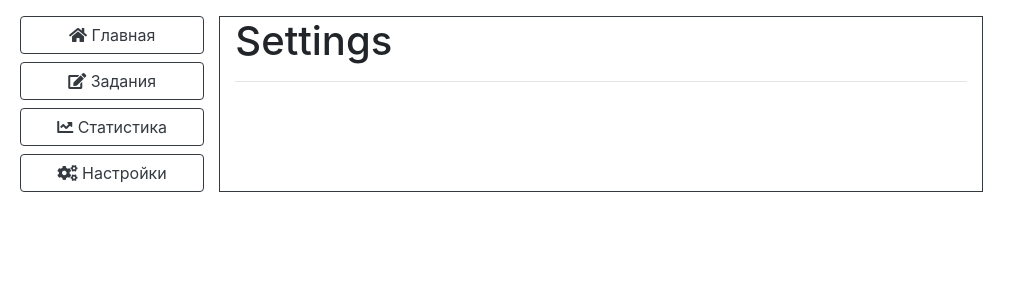
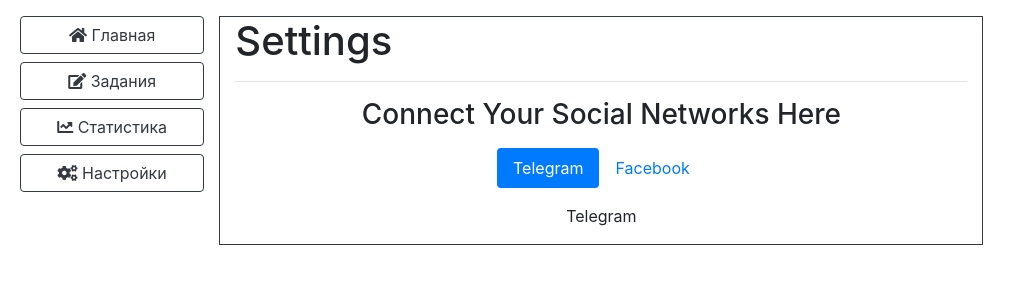
Before and after one commit to shevchenkodim/Auto-posting-service, a Django app: page /studio/settings/ in a window 1280 px wide. Shown: the part 70-370 px from the top of the page, without its empty margins (0-1026 px from the left). Run offline with Django 3.2, Linux system fonts and the light colour scheme; some libraries are stand-ins or nearby versions.

Commit message:
Add Profile Form, add navbar page cconnect to cocial network (not add forms)
:Release Notes:

:Detailed Notes:

:Testing Performed:
No tests

:QA Notes:

:Issues Addressed:

Signed-off-by: Shevchenko Dmytro <dimashevchenko10021999@gmail.com>

```diff
--- a/templates/studio/settings.html
+++ b/templates/studio/settings.html
@@ -4,5 +4,24 @@
 {% block content %}
     {% block title %}
         <h1>Settings</h1><hr>
+        <div class="d-flex justify-content-center">
+            <h3>Connect Your Social Networks Here</h3>
+        </div>
+        <div class="d-flex justify-content-center mt-2">
+            <ul class="nav nav-pills mb-3" id="pills-tab" role="tablist">
+                <li class="nav-item">
+                    <a class="nav-link active" id="pills-home-tab" data-toggle="pill" href="#pills-home" role="tab" aria-controls="pills-home" aria-selected="true">Telegram</a>
+                </li>
+                <li class="nav-item">
+                    <a class="nav-link" id="pills-profile-tab" data-toggle="pill" href="#pills-profile" role="tab" aria-controls="pills-profile" aria-selected="false">Facebook</a>
+                </li>
+            </ul>
+        </div>
+        <div class="d-flex justify-content-center mb-3">
+            <div class="tab-content" id="pills-tabContent">
+                <div class="tab-pane fade show active" id="pills-home" role="tabpanel" aria-labelledby="pills-home-tab">Telegram</div>
+                <div class="tab-pane fade" id="pills-profile" role="tabpanel" aria-labelledby="pills-profile-tab">Facebook</div>
+            </div>
+        </div>
     {% endblock title%}
 {% endblock content %}
--- a/templates/studio/studio.html
+++ b/templates/studio/studio.html
@@ -22,7 +22,42 @@
     <div class="col-7 border border-dark mt-2">
         {% block content %}
             {% block title %}
-                <h1>My studio</h1><hr>
+            <div class="portlet-body">
+                <div class="row">
+                    <input name="csrf_token" type="hidden" id="csrf_token" value="{{ csrf_token }}">
+                    <input type="hidden" id="url" value=""/>
+                    <div class="col-6">
+                        <h3>Account Detail</h3>
+                        <div class="img d-flex justify-content-center">
+                            <img src="https://upload.wikimedia.org/wikipedia/commons/thumb/0/0a/Python.svg/1024px-Python.svg.png" alt="..." class="rounded-circle  " height="160" width="auto">
+                        </div>
+                        <form enctype="multipart/form-data">
+                          <div class="form-group ">
+                            <label for="exampleFormControlFile1">Example file input</label>
+                            <input type="file" class="form-control-file" id="icon">
+                          </div>
+                        </form>
+                        <div class="form-label-group">
+                            <input required readonly placeholder="Email Address" id="account_email" name="account[email]" type="email" class="form-control" value="{{ user.email }}">
+                            <label for="account_email"><span class="text-danger">Email</span> Address</label>
+                        </div>
+
+                    </div>
+                    <div class="col-5">
+                        <h3>Personal Detail</h3>
+                        <p><b>Last login</b> {{ user.last_login }}</p>
+                        <br>
+                        <h5>First Name</h5>
+                        <input type="name" id="first_name" value="{{ user.first_name }}" class="form-control form-control-sm" placeholder="">
+                        <br>
+                        <h5>Last Name</h5>
+                        <input type="name" id="last_name" value="{{ user.last_name }}" class="form-control form-control-sm" placeholder="">
+                        <div class="mt-4 d-flex justify-content-center">
+                            <button type="submit" class="save btn btn-primary"><i id="progress"  role="status" class="fi fi-check"></i>Save change</button>
+                        </div>
+                    </div>
+                </div>
+            </div>
             {% endblock title%}
 
         {% endblock content %}
```
